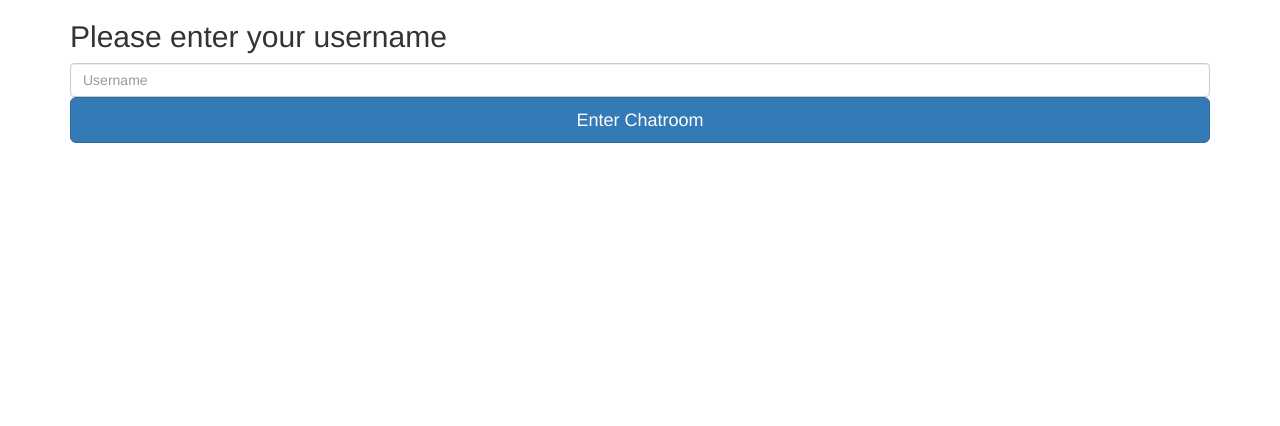
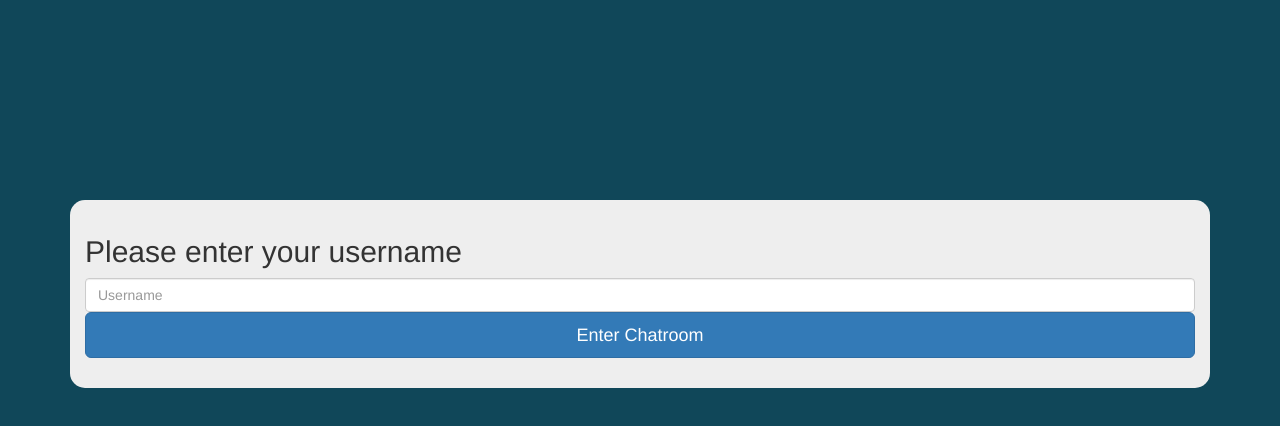
Before and after one commit to timestap/web-messenger, a website: page login.jade in a window 1280 px wide. Drawn offline with nearby package versions, Linux system fonts and the light colour scheme; files that its build step writes are made by us from their sources.

Commit message:
login fixed

```diff
--- a/css/signin.css
+++ b/css/signin.css
@@ -1,7 +1,19 @@
 body {
-  padding-top: 40px;
+  padding-top: 200px;
   padding-bottom: 40px;
+  background-color: #104759;
+  position: relative;
+  top:50%;
+}
+
+.signin{
   background-color: #eee;
+  overflow: hidden;
+  top:50%;
+  border-radius: 15px;
+  padding: 15px;
+  position: relative;
+  vertical-align: middle;
 }
 
 .form-signin {
--- a/index.js
+++ b/index.js
@@ -63,6 +63,10 @@ app.get('/chatroom', function(req, res){
 //serving css files
 app.get('/css/chat.css', function(req, res){
 	res.sendFile(__dirname + '/css/chat.css');
+});
+
+app.get('/css/signin.css', function(req, res){
+	res.sendFile(__dirname + '/css/signin.css');
 });
 
 
--- a/login.jade
+++ b/login.jade
@@ -11,12 +11,13 @@ html(lang='en')
     // Bootstrap core CSS
     link(href='https://maxcdn.bootstrapcdn.com/bootstrap/3.3.6/css/bootstrap.min.css', rel='stylesheet')
     // Custom styles for this template
-    // link(href='/css/signin.css', rel='stylesheet')
+    link(href='/css/signin.css', rel='stylesheet')
 
     script(src='https://code.jquery.com/jquery-3.1.0.min.js', integrity='sha256-cCueBR6CsyA4/9szpPfrX3s49M9vUU5BgtiJj06wt/s=', crossorigin='anonymous')
     body.container
-      form.form-group(id='myform', action='', method="post")
-        h2.form-signin-heading Please enter your username
-        label.sr-only(for='usrname') Username
-        input.form-control(type='TEXT', name='username', placeholder='Username')
-        button.btn.btn-lg.btn-primary.btn-block(type='submit') Enter Chatroom
+      div.signin
+        form.form-group(id='myform', action='', method="post")
+          h2.form-signin-heading Please enter your username
+          label.sr-only(for='usrname') Username
+          input.form-control(type='TEXT', name='username', placeholder='Username')
+          button.btn.btn-lg.btn-primary.btn-block(type='submit') Enter Chatroom
```
